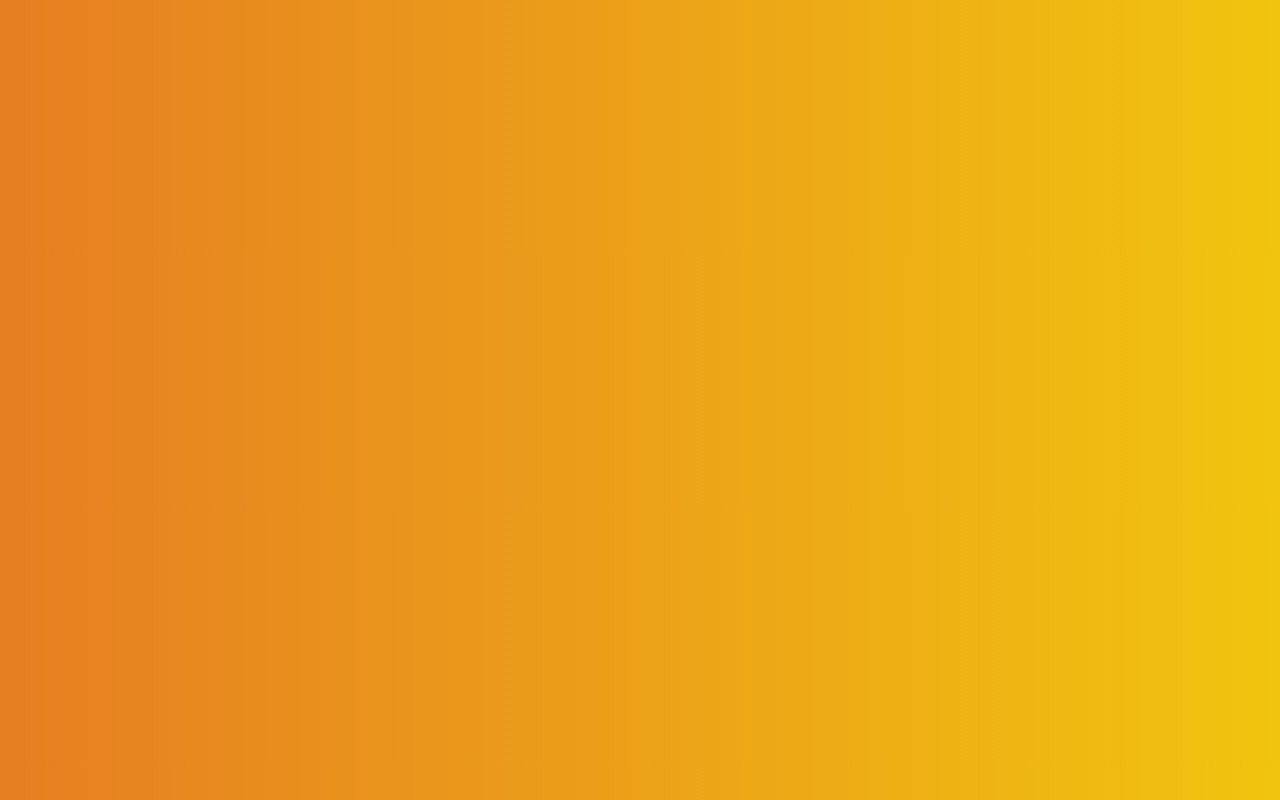
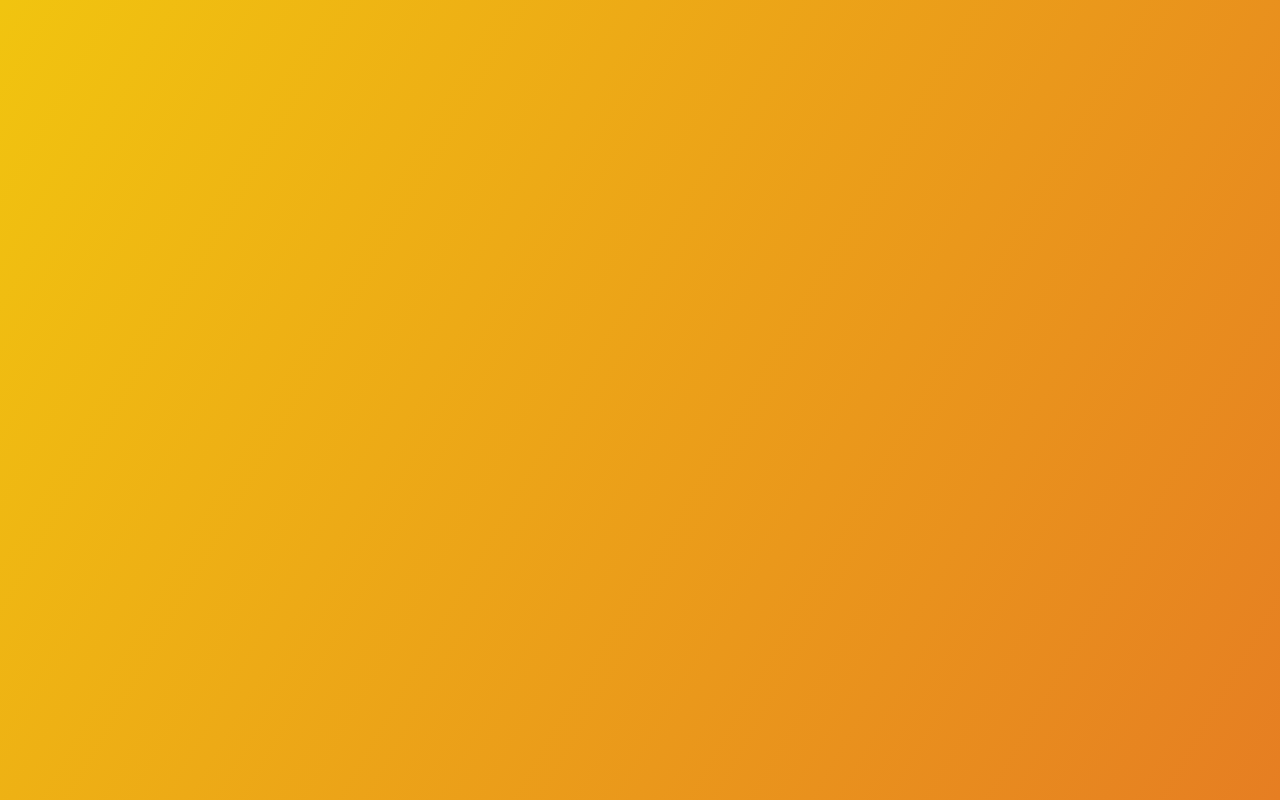
Before and after one commit to Ethan0104/Simple-Calculator-ReactJS, a React (Create React App) app: page / in a window 1280 px wide. Built offline with nearby package versions, Linux system fonts and the light colour scheme.

Commit message:
Modified EssentialStyles

```diff
--- a/src/Components/EssentialStyles.css
+++ b/src/Components/EssentialStyles.css
@@ -1,4 +1,4 @@
 body {
-	background-image: linear-gradient(to right, #e67e22, #f1c40f);
+	background-image: linear-gradient(120deg, #f1c40f, #e67e22);
 	min-height: 100vh;
 }
```
